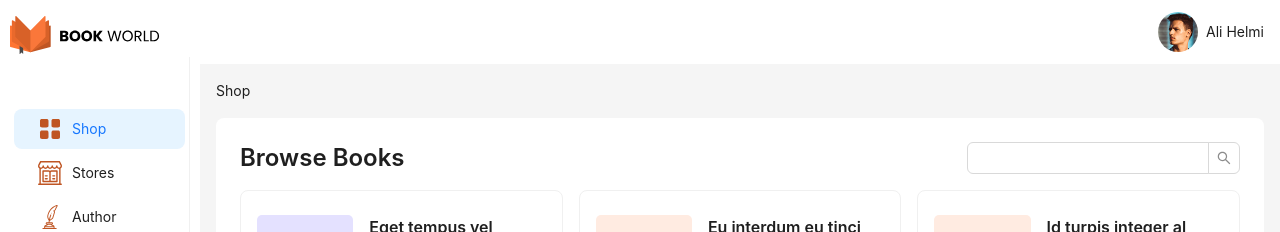
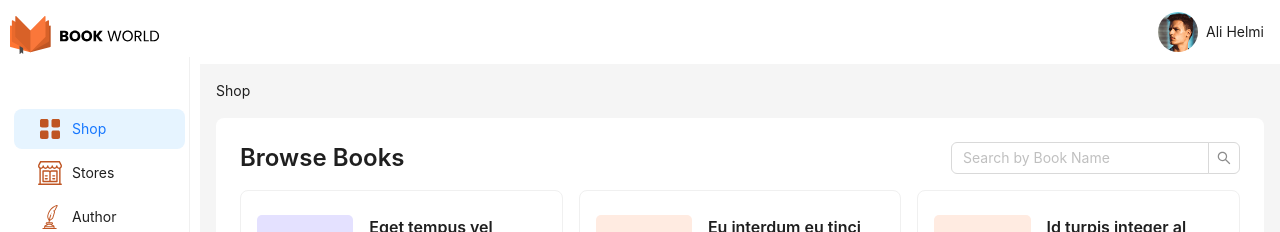
Before and after one commit to ahelmi365/ovarc-task, a React (Vite) app: page / in a window 1280 px wide. Shown: the top 232 px of the page. Built offline with nearby package versions, Linux system fonts and the light colour scheme; data requests are answered from the project's data file.

Commit message:
enhance search input in shop page with placeholder and clear option

```diff
--- a/src/pages/Shop/Shop.tsx
+++ b/src/pages/Shop/Shop.tsx
@@ -1,7 +1,8 @@
 import ShopCard from "@components/ShopCard/ShopCard";
+import Title from "antd/es/typography/Title";
+import Search from "antd/es/input/Search";
 import { Col, Flex, Row } from "antd";
-import Search from "antd/es/input/Search";
-import Title from "antd/es/typography/Title";
+
 import useShop from "./useShop";
 
 const Shop = () => {
@@ -15,7 +16,11 @@ const Shop = () => {
           </Title>
         </Col>
         <Col>
-          <Search onChange={handleInputChange} />
+          <Search
+            onChange={handleInputChange}
+            placeholder="Search by Book Name"
+            allowClear
+          />
         </Col>
       </Row>
       <Row gutter={16}>
```
